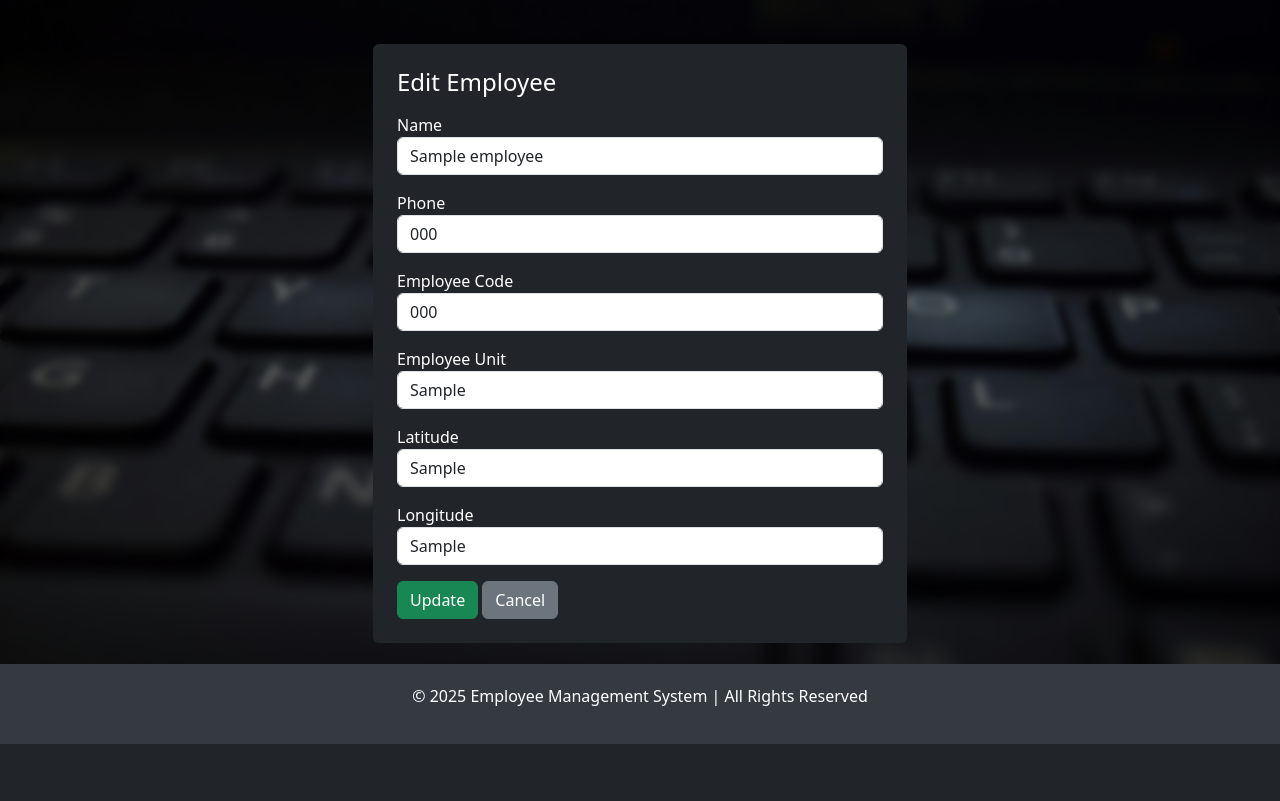
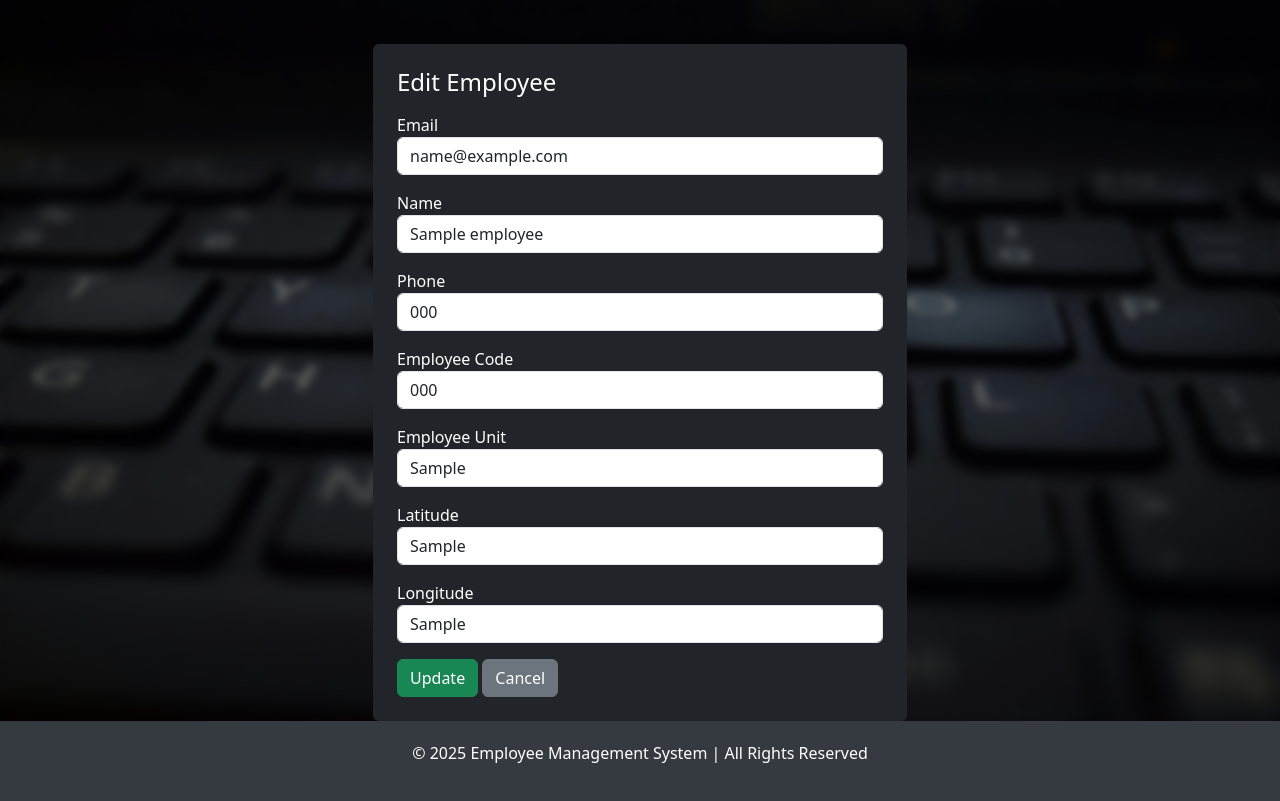
Before and after one commit to shrmsarthak/EmployeeManagementSystemAdmin, a Flask app: template templates/edit_employee.html in a window 1280 px wide. Shown: the part 56-857 px from the top of the page. Before the commit the page ends 800 px from the top, so only its background shows below. Run offline with Flask 3, Linux system fonts and the light colour scheme; the template is opened without the code that fills it: most values are stand-ins (such as "Sample title", 1, 10 or a date in 2020); parts of the project's set-up code (start-up, migrations or seed data) failed here and were passed over; some libraries are stand-ins or nearby versions.

Commit message:
email fix

```diff
--- a/app.py
+++ b/app.py
@@ -165,7 +165,7 @@ def edit_employee(email):
 
         return redirect(url_for('view_employee'))
 
-    return render_template('edit_employee.html', employee=employee, phone=phone)
+    return render_template('edit_employee.html', employee=employee, email=email)
 
 @app.route('/view_all_locations')
 def view_all_locations():
--- a/templates/edit_employee.html
+++ b/templates/edit_employee.html
@@ -7,7 +7,11 @@
         <div class="col-md-6">
             <div class="card p-4 bg-dark text-white">
                 <h4 class="mb-3">Edit Employee</h4>
-                <form method="POST" action="{{ url_for('edit_employee', phone=phone) }}">
+                <form method="POST" action="{{ url_for('edit_employee', email=email) }}">
+                    <div class="form-group mb-3">
+                        <label>Email</label>
+                        <input type="email" name="email" class="form-control" value="{{ employee.email }}" required>
+                    </div>
                     <div class="form-group mb-3">
                         <label>Name</label>
                         <input type="text" name="name" class="form-control" value="{{ employee.name }}" required>
```
